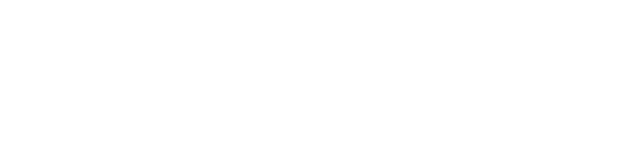
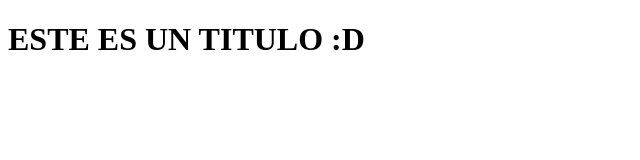
Before and after one commit to danmm80/git-b0Hermosillo, a plain HTML site: page index.html in a window 1280 px wide. Shown: the whole page, without its empty margins (0-640 px from the left). Drawn offline with Linux system fonts and the light colour scheme.

Commit message:
este es el 3er commit

```diff
--- a/index.html
+++ b/index.html
@@ -7,6 +7,6 @@
     <title>Document</title>
 </head>
 <body>
-
+    <h1>ESTE ES UN TITULO :D</h1>
 </body>
 </html>
```
